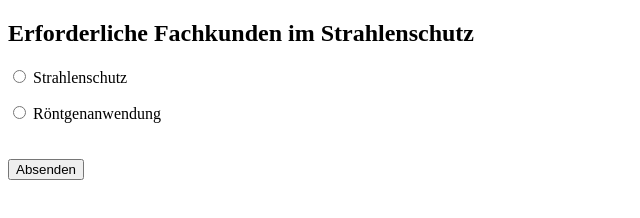
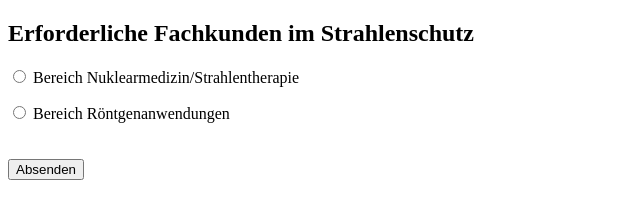
Before and after one commit to LorisThomas/strahlenschutz, a plain HTML site: page index.html in a window 1280 px wide. Shown: the whole page, without its empty margins (0-640 px from the left). Drawn offline with nearby package versions, Linux system fonts and the light colour scheme.

Commit message:
Index.html

```diff
--- a/index.html
+++ b/index.html
@@ -25,7 +25,9 @@
         id="radio_strahlenschutz"
         value="Strahlenschutz"
       />
-      <label for="radio_strahlenschutz">Strahlenschutz</label>
+      <label for="radio_strahlenschutz"
+        >Bereich Nuklearmedizin/Strahlentherapie</label
+      >
     </p>
     <p>
       <input
@@ -34,7 +36,7 @@
         id="radio_roentgen"
         value="Röntgenanwendung"
       />
-      <label for="radio_roentgen">Röntgenanwendung</label>
+      <label for="radio_roentgen">Bereich Röntgenanwendungen</label>
     </p>
 
     <!-- Container for Strahlenschutz years -->
```
